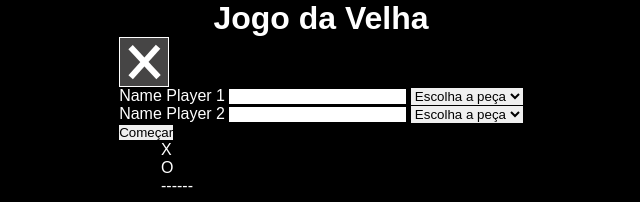
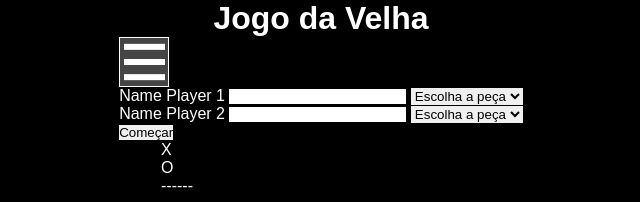
Before and after one commit to Isaque-Claudino-dos-Santos/Jogo-da-Velha, a plain HTML site: page index.html in a window 1280 px wide. Shown: the top 202 px of the page, 319-959 px from the left. Drawn offline with Linux system fonts and the light colour scheme.

Commit message:
add link css and classes the elements

```diff
--- a/index.html
+++ b/index.html
@@ -5,8 +5,11 @@
     <meta charset="UTF-8">
     <meta name="viewport" content="width=device-width, initial-scale=1.0">
     <title>Jogo da Velha</title>
+    <link rel="stylesheet" href="css/reset.css">
+    <link rel="stylesheet" href="css/style.css">
+
     <link rel="stylesheet" href="css/buttons.css">
-    <link rel="stylesheet" href="css/style.css">
+    <link rel="stylesheet" href="css/form.css">
 </head>
 
 <body>
@@ -21,11 +24,11 @@
 
     <nav>
         <div class="form_container">
-            <div class="burger_button on">
+            <div class="burger_button off">
                 <i></i>
             </div>
 
-            <form onsubmit="return false;">
+            <form onsubmit="return false;" class="form_state_off">
                 <fieldset>
                     <label for="player1_name">Name Player 1</label>
                     <input type="text" id="player1_name">
```
